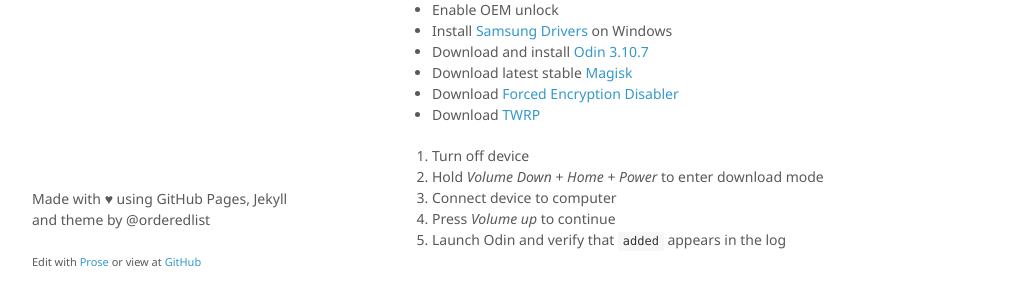
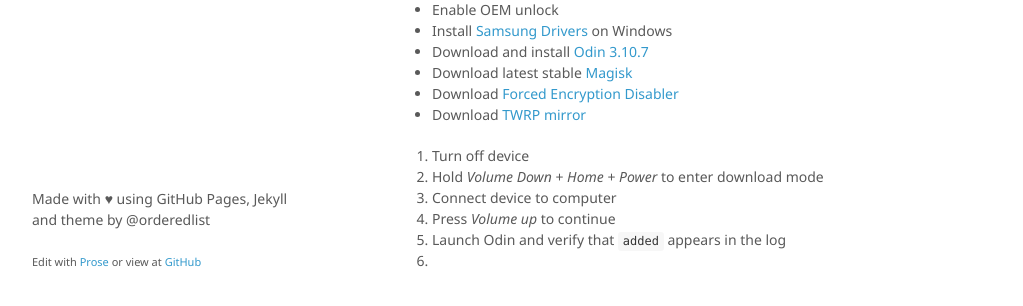
Before and after one commit to oscarb/pad, a Jekyll site: the page built from _docs/android-device-guide.md, in a window 1280 px wide and 900 px high, scrolled down 2708 px. Shown: the part 559-865 px from the top of the window, without its empty margins (128-1151 px from the left). Built offline with Jekyll 4.4.1, drawn with Linux system fonts in a browser that asks for light colours; some web fonts are replaced.

Commit message:
Update android-device-guide.md

```diff
--- a/_docs/android-device-guide.md
+++ b/_docs/android-device-guide.md
@@ -166,7 +166,7 @@ WhatsApp |
 * Download and install [Odin 3.10.7](https://forum.xda-developers.com/showthread.php?t=2711451)
 * Download latest stable [Magisk](https://forum.xda-developers.com/apps/magisk/official-magisk-v7-universal-systemless-t3473445)
 * Download [Forced Encryption Disabler](https://www.dropbox.com/s/dy6434a5w32d9sl/Tabs3_oreo_forced%2Bencryption_disabler.zip?dl=1)
-* Download [TWRP](https://www.dropbox.com/s/x319tpsyh6s7mh1/samsung_sm-t813_gts210vewifixx_nougat_twrp.tar?dl=1)
+* Download [TWRP](https://www.dropbox.com/s/x319tpsyh6s7mh1/samsung_sm-t813_gts210vewifixx_nougat_twrp.tar?dl=1) [mirror](https://eu.dl.twrp.me/gts210vewifi/)
 
 
 1. Turn off device
```
Also changed, not shown: other parts of _docs/android-device-guide.md (+1 -0 lines).
